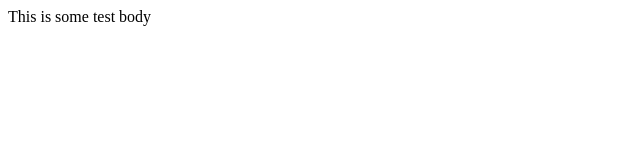
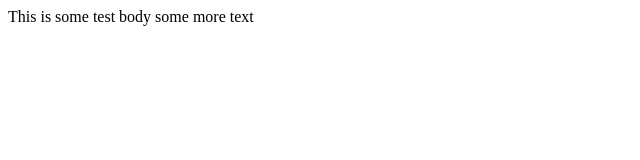
Before and after one commit to mkukuluk/angular, a plain HTML site: page index.html in a window 1280 px wide. Shown: the whole page, without its empty margins (0-640 px from the left). Drawn offline with Linux system fonts and the light colour scheme.

Commit message:
some changes

```diff
--- a/index.html
+++ b/index.html
@@ -5,6 +5,6 @@
     <title>Hello Coursera</title>
   </head>
   <body>
-This is some test body
+This is some test body some more text
   </body>
 </html>
```
